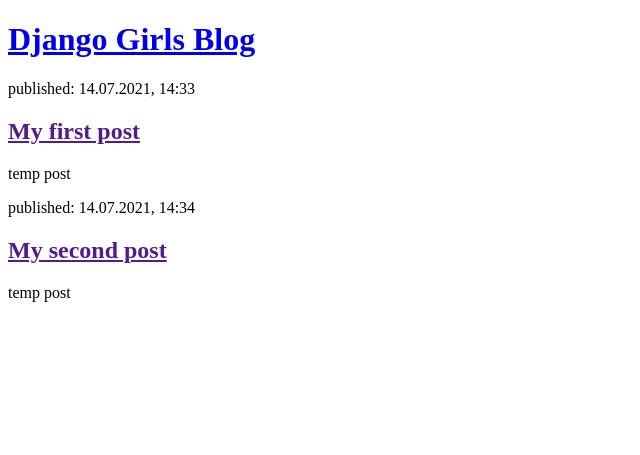
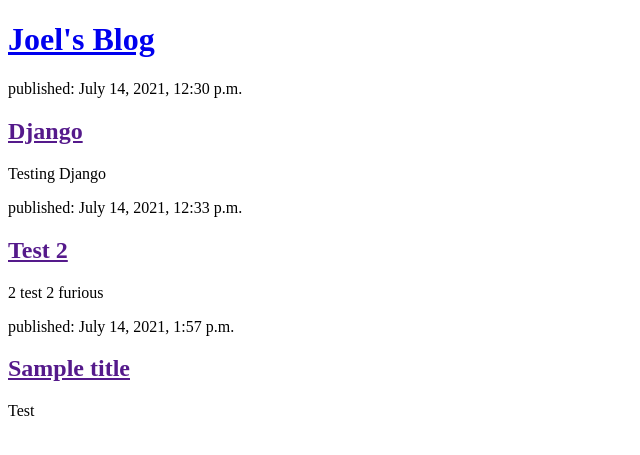
Before and after one commit to joeljames1999/my-first-blog, a Django app: page / in a window 1280 px wide. Shown: the top 455 px of the page, without its empty margins (0-640 px from the left). Run offline with Django 3.2, Linux system fonts and the light colour scheme; data comes from the database, SQL or seed files in the repository; both versions use the stored data as it was after the commit.

Commit message:
Modified templates to display posts from database.

```diff
--- a/blog/templates/blog/post_list.html
+++ b/blog/templates/blog/post_list.html
@@ -4,20 +4,16 @@
         <title>Joel's blog</title>
     </head>
     <body>
-        <header>
-            <h1><a href="/">Django Girls Blog</a></h1>
-        </header>
+        <div>
+            <h1><a href="/">Joel's Blog</a></h1>
+        </div>
 
-        <article>
-            <time>published: 14.07.2021, 14:33</time>
-            <h2><a href="">My first post</a></h2>
-            <p> temp post </p>
-        </article>
-
-        <article>
-            <time>published: 14.07.2021, 14:34</time>
-            <h2><a href="">My second post</a></h2>
-            <p>temp post</p>
-        </article>
+        {% for post in posts %}
+            <article>
+                <time>published: {{ post.published_date }}</time>
+                <h2><a href="">{{ post.title }}</a></h2>
+                <p>{{ post.text|linebreaksbr }}</p>
+            </article>
+        {% endfor %}
     </body>
 </html>
--- a/blog/views.py
+++ b/blog/views.py
@@ -1,4 +1,7 @@
 from django.shortcuts import render
+from django.utils import timezone
+from .models import Post
 
 def post_list(request):
-    return render(request, 'blog/post_list.html', {})
+    posts = Post.objects.filter(published_date__lte=timezone.now()).order_by('published_date')
+    return render(request, 'blog/post_list.html', {'posts': posts})
```
Also changed, not shown: db.sqlite3.
